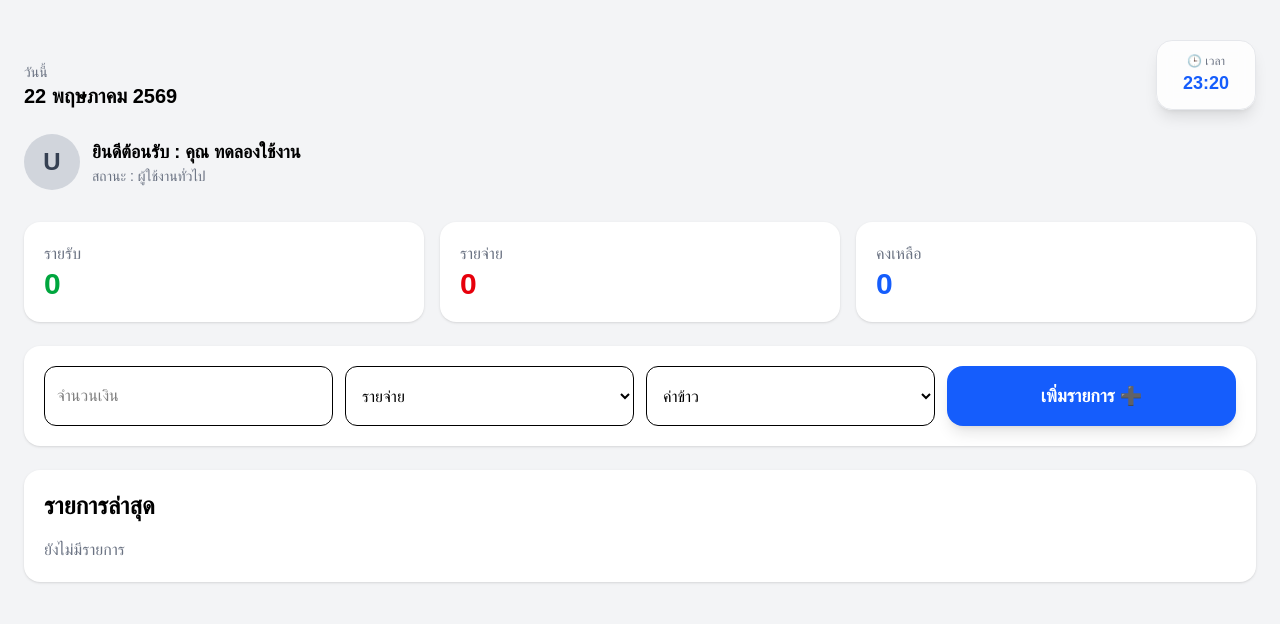
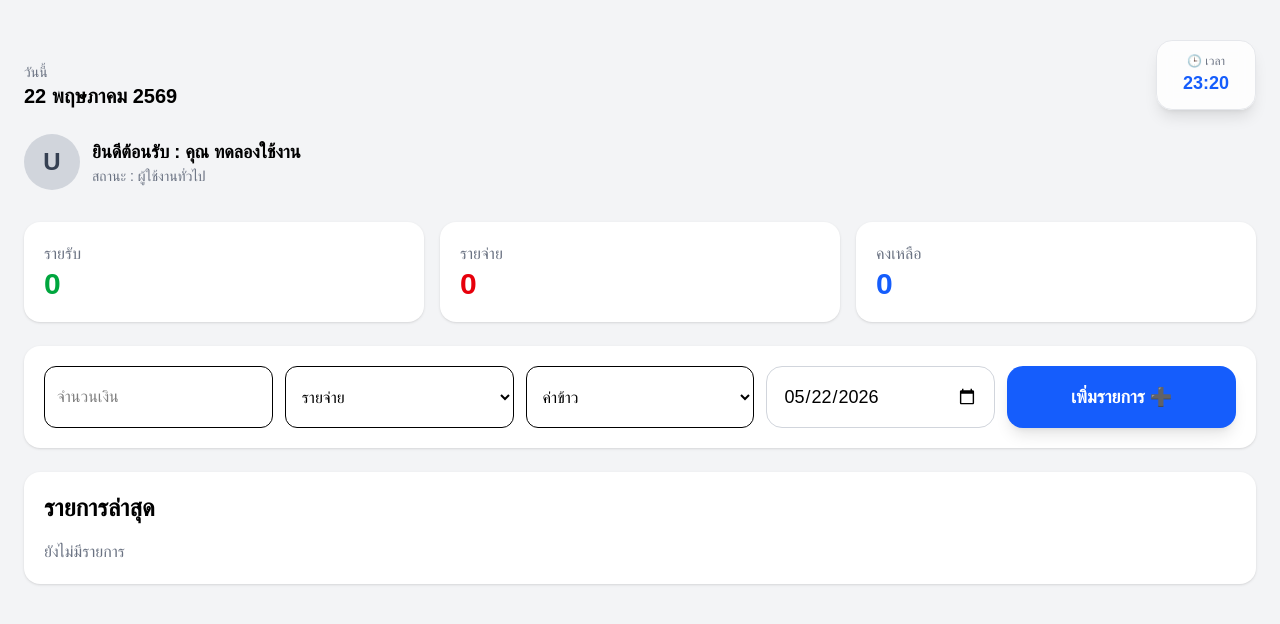
Before and after one commit to Paprem39/finance-tracker, a Next.js app: page /dashboard in a window 1280 px wide. Shown: the top 624 px of the page. Built offline with nearby package versions, Linux system fonts and the light colour scheme.

Commit message:
add data date

```diff
--- a/src/app/dashboard/page.tsx
+++ b/src/app/dashboard/page.tsx
@@ -11,6 +11,9 @@ export default function Dashboard() {
 
   const [category, setCategory] = useState("ค่าข้าว");
   const [note, setNote] = useState("");
+  const [selectedDate, setSelectedDate] = useState(
+    new Date().toISOString().split("T")[0]
+  );
 
   const [transactions, setTransactions] = useState<any[]>([]);
   const [currentDate, setCurrentDate] = useState(new Date());
@@ -35,6 +38,7 @@ export default function Dashboard() {
       type,
       amount: value,
       category: finalCategory,
+      date: selectedDate,
     };
 
     setTransactions([newTransaction, ...transactions]);
@@ -146,7 +150,7 @@ export default function Dashboard() {
 
       {/* Form */}
       <div className="bg-white p-5 rounded-2xl shadow mb-6">
-        <div className="grid md:grid-cols-4 gap-3">
+        <div className="grid grid-cols-1 md:grid-cols-5 gap-3">
           {/* Amount */}
           <input
             type="number"
@@ -178,6 +182,13 @@ export default function Dashboard() {
             <option>ค่าเดินทาง</option>
             <option>อื่นๆ</option>
           </select>
+
+          {/* Date */}
+          <input
+            type="date"
+            value={selectedDate}
+            onChange={(e) => setSelectedDate(e.target.value)}
+            className="border border-gray-300 p-4 rounded-2xl text-lg focus:outline-none focus:ring-2 focus:ring-blue-400 bg-white"/>
 
           {/* Add Button */}
           <button
@@ -225,7 +236,7 @@ export default function Dashboard() {
                   <p className="text-sm text-gray-500">
                     {item.type === "income"
                       ? "รายรับ"
-                      : "รายจ่าย"}
+                      : "รายจ่าย"} • {item.date}
                   </p>
                 </div>
 
```
